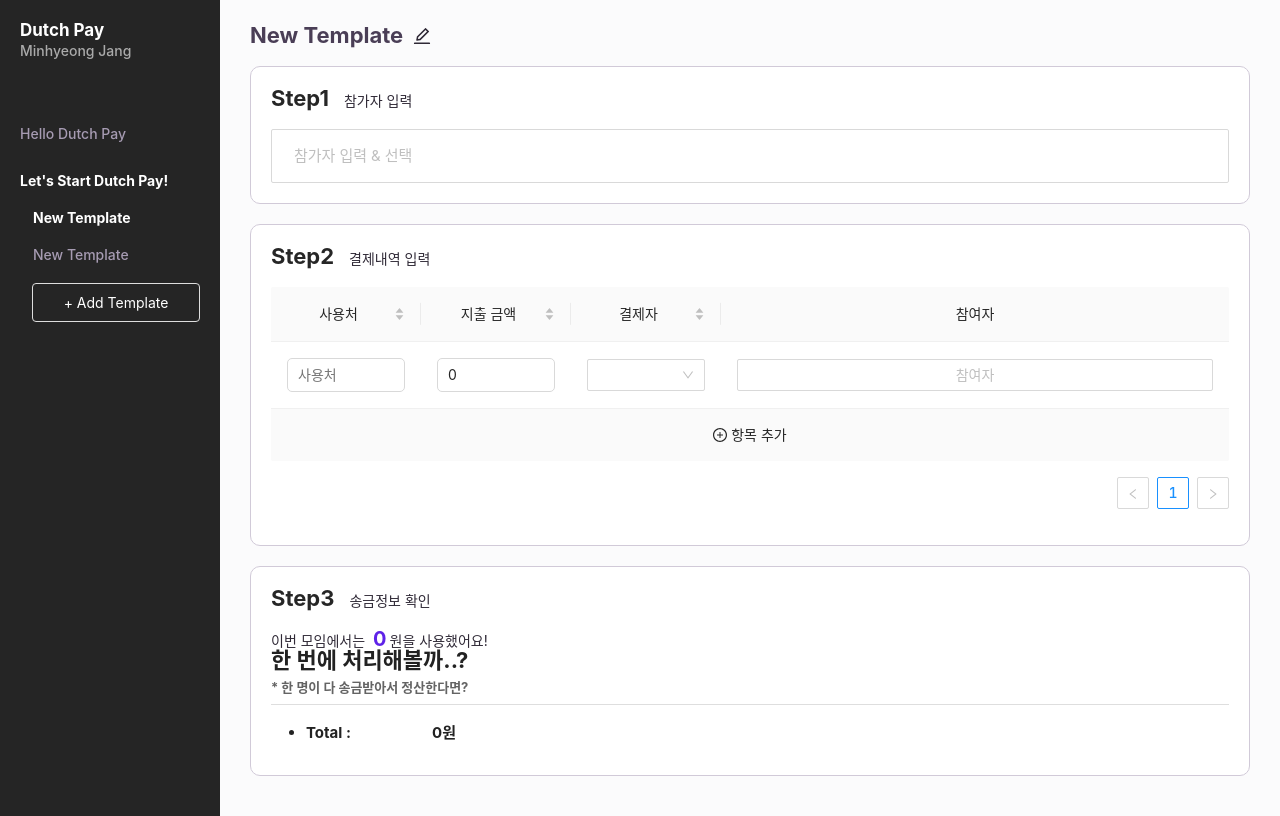
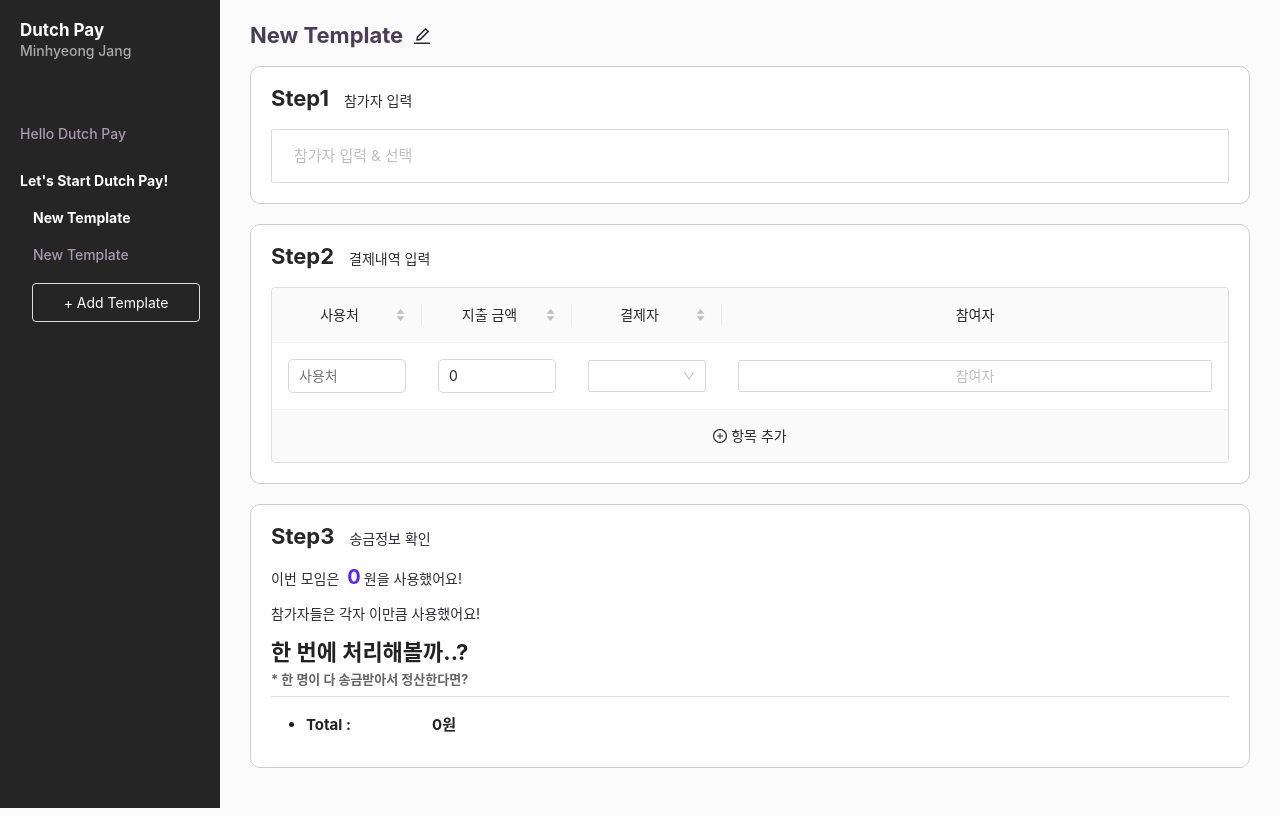
Before and after one commit to minhyeong-jang/dutch-pay, a React (Create React App) app: page /calc/3e18-f2ca-2969-2d731 in a window 1280 px wide. Built offline with nearby package versions, Linux system fonts and the light colour scheme.

Commit message:
feat: 개인 결제금액 코드 개선

```diff
--- /dev/null
+++ b/src/modules/dutch/components/Calculate/PersonalCalculate.tsx
@@ -0,0 +1,96 @@
+import React, { FC } from 'react';
+import styled from 'styled-components';
+
+import { CalculateItem, CalculateTossItem } from '../../../../types';
+
+interface Props {
+  calculateList: CalculateItem;
+  allTossList: CalculateTossItem;
+}
+export const PersonalCalculate: FC<Props> = ({
+  calculateList,
+  allTossList,
+}) => {
+  console.log(calculateList);
+  return (
+    <StyledContainer>
+      <StyledTitle>참가자들은 각자 이만큼 사용했어요!</StyledTitle>
+      <StyledUl>
+        {Object.keys(calculateList).map((payer, index) => {
+          const { paymentTotal, tossList } = calculateList[payer];
+          const tossTotal = Object.keys(tossList).reduce(
+            (sum, key) => sum + Math.floor(tossList[key] || 0),
+            0,
+          );
+
+          return (
+            <StyledLi key={index}>
+              <StyledPayerInfo>
+                <StyledPlayer>{payer}</StyledPlayer>
+                <StyledPayment>
+                  결제 금액 : {paymentTotal.toLocaleString()}원 / 송금 금액 :{' '}
+                  {tossTotal.toLocaleString()}원 / 총 여행 경비 :{' '}
+                  {(
+                    paymentTotal +
+                    tossTotal -
+                    (allTossList[payer] || 0)
+                  ).toLocaleString()}
+                  원
+                </StyledPayment>
+              </StyledPayerInfo>
+              {/*
+              <StyledTossUl>
+                {Object.keys(tossList).map((participant, index) =>
+                  tossList[participant] ? (
+                    <StyledTossLi key={index}>
+                      {payer} -&gt; {participant} :&nbsp;
+                      {Math.floor(tossList[participant]).toLocaleString()}원
+                    </StyledTossLi>
+                  ) : null,
+                )}
+              </StyledTossUl> */}
+            </StyledLi>
+          );
+        })}
+      </StyledUl>
+    </StyledContainer>
+  );
+};
+const StyledContainer = styled.div`
+  margin: 20px 0px;
+`;
+const StyledTitle = styled.div``;
+const StyledUl = styled.ul`
+  padding: 0;
+`;
+const StyledLi = styled.li`
+  padding: 10px 0;
+  border-bottom: 1px solid #dedede;
+  list-style: none;
+
+  &:last-child {
+    border-bottom: none;
+  }
+`;
+
+const StyledPayerInfo = styled.div`
+  margin-bottom: 10px;
+`;
+const StyledPlayer = styled.span`
+  font-weight: bold;
+  font-size: 17px;
+`;
+const StyledPayment = styled.span`
+  margin-left: 5px;
+  font-size: 14px;
+  color: #646464;
+`;
+const StyledTossUl = styled.ul`
+  padding-left: 20px;
+`;
+
+const StyledTossLi = styled.li`
+  margin-bottom: 5px;
+  font-size: 15px;
+  list-style-type: disc;
+`;
--- a/src/modules/dutch/components/Calculate/TotalPayment.tsx
+++ b/src/modules/dutch/components/Calculate/TotalPayment.tsx
@@ -1,4 +1,4 @@
-import React, { FC, memo, useMemo } from 'react';
+import React, { FC, memo } from 'react';
 import styled from 'styled-components';
 
 import { PaymentItem } from '../../../../types';
@@ -13,7 +13,7 @@ const TotalPaymentComponent: FC<Props> = ({ paymentList }) => {
   );
   return (
     <StyledContainer>
-      이번 모임에서는
+      이번 모임은
       <StyledPayment>{allPaymentTotal.toLocaleString()}</StyledPayment>원을
       사용했어요!
     </StyledContainer>
--- a/src/modules/dutch/components/Calculate/index.ts
+++ b/src/modules/dutch/components/Calculate/index.ts
@@ -1 +1,2 @@
+export * from './PersonalCalculate';
 export * from './TotalPayment';
--- a/src/modules/dutch/components/Payment/PaymentTable.tsx
+++ b/src/modules/dutch/components/Payment/PaymentTable.tsx
@@ -102,6 +102,7 @@ export const PaymentTable: FC<Props> = ({
         columns={columns}
         dataSource={paymentList}
         footer={Footer}
+        pagination={false}
         rowKey={(record) => record.id}
       />
     </StyledContainer>
@@ -110,6 +111,11 @@ export const PaymentTable: FC<Props> = ({
 const StyledContainer = styled.div`
   table {
     table-layout: fixed;
+  }
+  .ant-table {
+    border: 1px solid #dedede;
+    border-radius: 4px;
+    overflow: hidden;
   }
   .ant-table-footer {
     padding: 0;
--- a/src/modules/dutch/containers/CalculateContainer.tsx
+++ b/src/modules/dutch/containers/CalculateContainer.tsx
@@ -1,34 +1,28 @@
 import React, { FC, useEffect, useState } from 'react';
 import styled from 'styled-components';
 
-import { PaymentItem, UserItem } from '../../../types';
-import { TotalPayment } from '../components/Calculate';
+import {
+  CalculateItem,
+  CalculateTossItem,
+  PaymentItem,
+  UserItem,
+} from '../../../types';
+import { PersonalCalculate, TotalPayment } from '../components/Calculate';
 import { StepHeader } from '../components/Layout';
 
 interface Props {
   userList: UserItem[];
   paymentList: PaymentItem[];
 }
-interface CalculateObj {
-  [key: string]: {
-    paymentTotal: number;
-    tossList: {
-      [key: string]: number;
-    };
-  };
-}
-interface TossObj {
-  [key: string]: number;
-}
 
 export const CalculateContainer: FC<Props> = ({ userList, paymentList }) => {
-  const [calculateList, setCalculateList] = useState<CalculateObj>({});
-  const [allTossList, setAllTossList] = useState<TossObj>({});
+  const [calculateList, setCalculateList] = useState<CalculateItem>({});
+  const [allTossList, setAllTossList] = useState<CalculateTossItem>({});
 
   useEffect(() => {
     if (!userList.length || !paymentList.length) return;
 
-    const calculateList: CalculateObj = {};
+    const calculateList: CalculateItem = {};
     const tossList = userList.reduce(
       (prev, curr) => ({ ...prev, [curr.userName]: 0 }),
       {},
@@ -67,7 +61,7 @@ export const CalculateContainer: FC<Props> = ({ userList, paymentList }) => {
   }, [userList, paymentList]);
 
   useEffect(() => {
-    const allTossList: TossObj = { totalPrice: 0 };
+    const allTossList: CalculateTossItem = { totalPrice: 0 };
 
     userList.map((user) => {
       Object.keys(calculateList).map((payer) => {
@@ -81,6 +75,7 @@ export const CalculateContainer: FC<Props> = ({ userList, paymentList }) => {
       });
     });
 
+    console.log(allTossList);
     setAllTossList(allTossList);
   }, [calculateList]);
 
@@ -88,44 +83,11 @@ export const CalculateContainer: FC<Props> = ({ userList, paymentList }) => {
     <StyledSection>
       <StepHeader description="송금정보 확인" title="Step3" />
       <TotalPayment paymentList={paymentList} />
-      <StyledUl>
-        {Object.keys(calculateList).map((payer, index) => {
-          const { paymentTotal, tossList } = calculateList[payer];
-          const tossTotal = Object.keys(tossList).reduce(
-            (sum, key) => sum + Math.floor(tossList[key] || 0),
-            0,
-          );
+      <PersonalCalculate
+        allTossList={allTossList}
+        calculateList={calculateList}
+      />
 
-          return (
-            <StyledLi key={index}>
-              <StyledPayerInfo>
-                <StyledPlayer>{payer}</StyledPlayer>
-                <StyledPayment>
-                  결제 금액 : {paymentTotal.toLocaleString()}원 / 송금 금액 :{' '}
-                  {tossTotal.toLocaleString()}원 / 총 여행 경비 :{' '}
-                  {(
-                    paymentTotal +
-                    tossTotal -
-                    (allTossList[payer] || 0)
-                  ).toLocaleString()}
-                  원
-                </StyledPayment>
-              </StyledPayerInfo>
-
-              <StyledTossUl>
-                {Object.keys(tossList).map((participant, index) =>
-                  tossList[participant] ? (
-                    <StyledTossLi key={index}>
-                      {payer} -&gt; {participant} :&nbsp;
-                      {Math.floor(tossList[participant]).toLocaleString()}원
-                    </StyledTossLi>
-                  ) : null,
-                )}
-              </StyledTossUl>
-            </StyledLi>
-          );
-        })}
-      </StyledUl>
       {Object.keys(allTossList).length > 0 ? (
         <>
           <StyledTitle>
@@ -197,34 +159,10 @@ const StyledTitle = styled.div`
   color: #222;
   font-weight: bold;
 `;
-const StyledPayerInfo = styled.div`
-  margin-bottom: 10px;
-`;
-const StyledPlayer = styled.span`
-  font-weight: bold;
-  font-size: 17px;
-`;
-const StyledPayment = styled.span`
-  margin-left: 5px;
-  font-size: 14px;
-  color: #646464;
-`;
 const StyledDesc = styled.div`
   font-size: 13px;
   color: #646464;
   margin: 10px 0px;
-`;
-const StyledUl = styled.ul`
-  padding: 0;
-`;
-const StyledLi = styled.li`
-  padding: 10px 10px;
-  border-bottom: 1px solid #dedede;
-  list-style: none;
-
-  &:last-child {
-    border-bottom: none;
-  }
 `;
 const StyledTossUl = styled.ul`
   padding-left: 20px;
```
